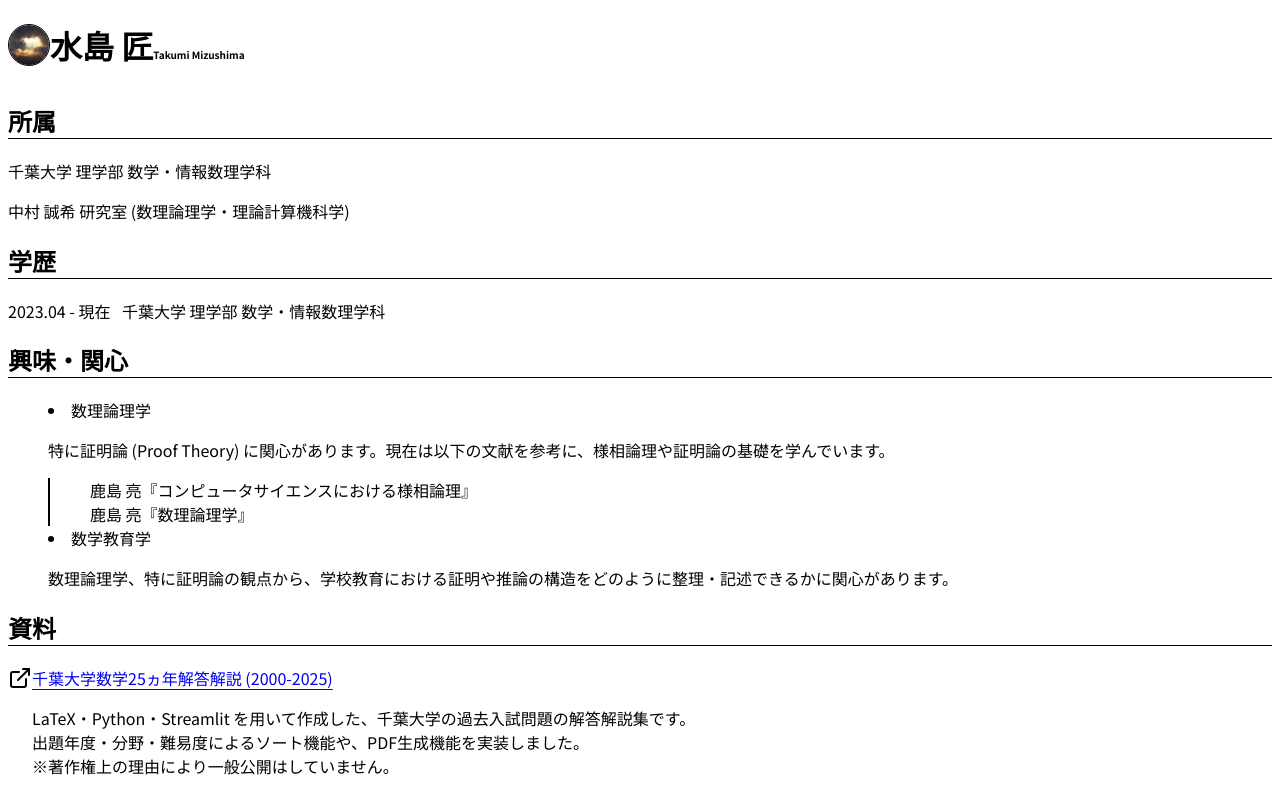
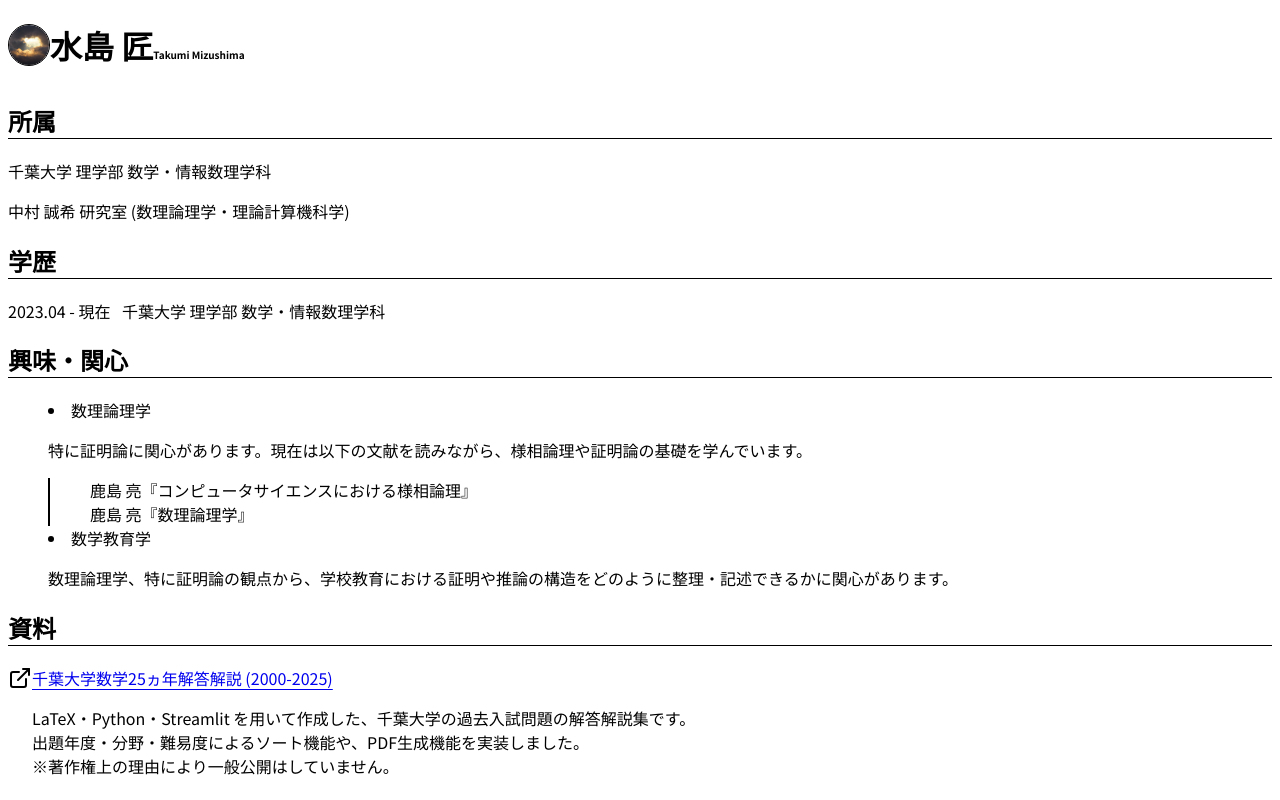
Before and after one commit to TakumiMizushima/website, a Next.js app: page / in a window 1280 px wide. Shown: the top 800 px of the page. Built offline with nearby package versions, Linux system fonts and the light colour scheme.

Commit message:
page.tsx を更新

```diff
--- a/app/page.tsx
+++ b/app/page.tsx
@@ -67,7 +67,7 @@ export default function Home() {
               <span className="font-medium text-slate-900">数理論理学</span>
               <div className="text-slate-500 text-sm pl-6 mt-2 font-light space-y-2">
                 <p>
-                  特に証明論 (Proof Theory) に関心があります。現在は以下の文献を参考に、様相論理や証明論の基礎を学んでいます。
+                  特に証明論に関心があります。現在は以下の文献を読みながら、様相論理や証明論の基礎を学んでいます。
                 </p>
                 <ul className="list-none space-y-1 text-slate-600 pl-1 border-l-2 border-slate-200 ml-1">
                   <li>鹿島 亮『コンピュータサイエンスにおける様相論理』</li>
```
